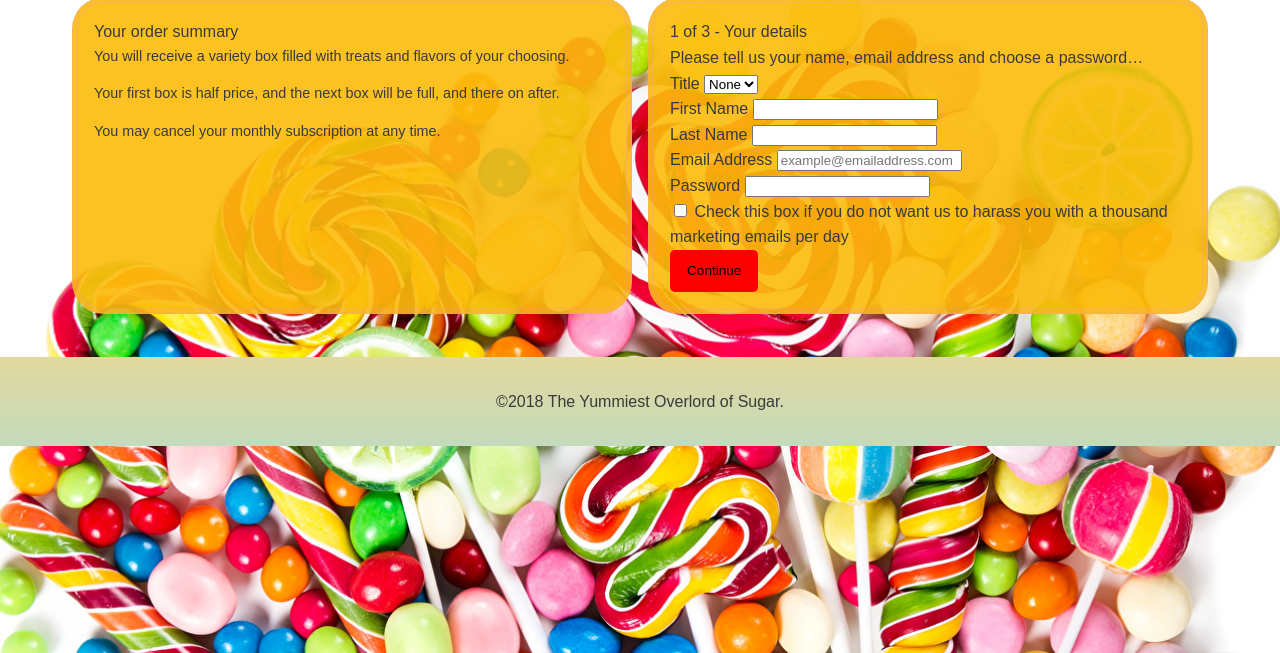
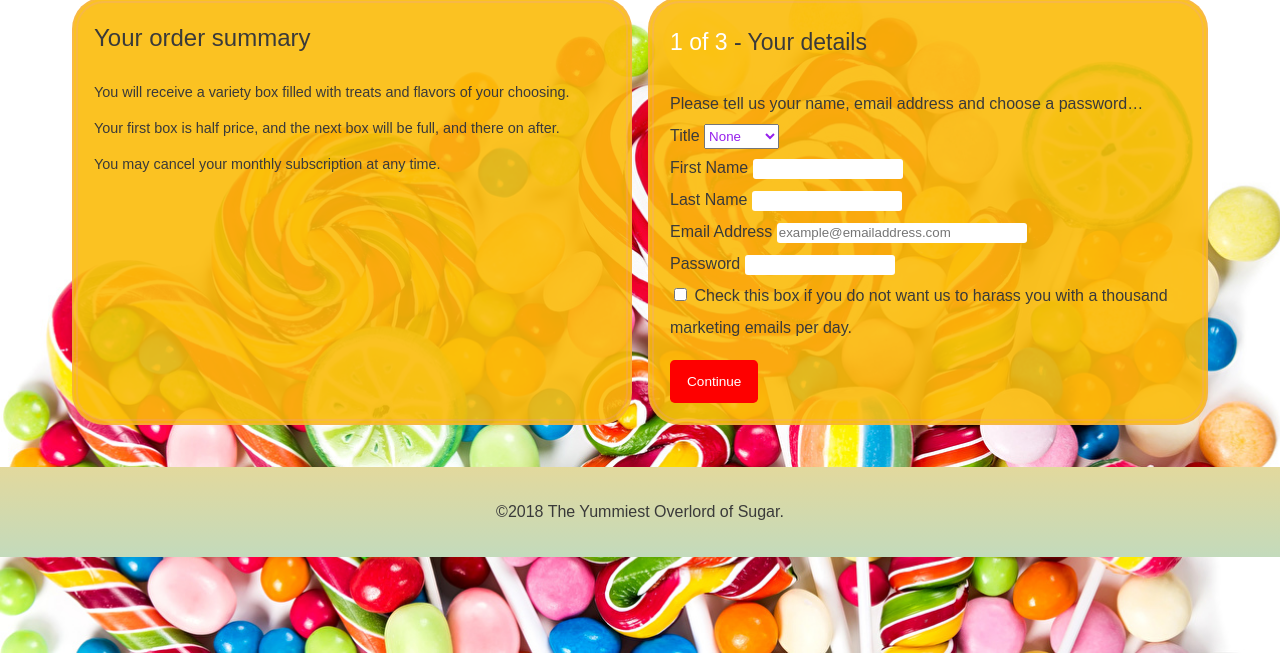
Before and after one commit to ashpollard11/Week2-Homework, a website: page sign-up.html in a window 1280 px wide. Shown: the part 147-800 px from the top of the page. Drawn offline with Linux system fonts and the light colour scheme; a web font is replaced by a local one.

Commit message:
eighth commit
Finished new changes

```diff
--- a/sign-up.html
+++ b/sign-up.html
@@ -24,15 +24,14 @@
 		<div class="row sign-up-description">
 			<h3 class="sub-header">Let's be sweet friends!</h3>
 			<div class="col">
-				<h3>Your order summary</h3>
+				<h4>Your order summary</h4>
 				<p>You will receive a variety box filled with treats and flavors of your choosing.</p>
 				<p>Your first box is half price, and the next box will be full, and there on after.</p>
 				<p class="important-text">You may cancel your monthly subscription at any time.</p>
 				<p></p>
 			</div>
-			<!-- row ends -->
 
-		<form class="col">
+		<form class="col sign-up-form">
 			<h4><span>1 of 3 </span>- Your details</h4>
 			<h5>Please tell us your name, email address and choose a password…</h5>
 			<div class="selection-cont">
@@ -48,27 +47,27 @@
 
 			<div class="selection-cont">
 				<label for="first_name">First Name</label>
-				<input type="text" name="first_name" id="first_name">
+				<input type="text" name="first_name" id="first_name" class="text-input">
 			</div>
 
 			<div class="selection-cont">
 				<label for="last_name">Last Name</label>
-				<input type="text" name="last_name" id="last_name">
+				<input type="text" name="last_name" id="last_name" class="text-input">
 			</div>
 
 			<div class="selection-cont">
 				<label for="email">Email Address</label>
-				<input type="email" name="email" id="email" placeholder="example@emailaddress.com">
+				<input type="email" name="email" id="email" placeholder="example@emailaddress.com" class="text-input">
 			</div>
 
 			<div class="selection-cont">
 				<label for="password">Password</label>
-				<input type="password" name="password" id="password">
+				<input type="password" name="password" id="password" class="text-input">
 			</div>
 
 			<div class="selection-cont">
 				<input type="checkbox" name="marketing_emails" id="marketing_emails" value="1">
-				<label for="marketing_emails">Check this box if you do not want us to harass you with a thousand marketing emails per day</label>
+				<label for="marketing_emails">Check this box if you do not want us to harass you with a thousand marketing emails per day.</label>
 			</div>
 
 			<button type="submit" class="button">Continue </button>
--- a/src/scss/main.scss
+++ b/src/scss/main.scss
@@ -181,6 +181,7 @@ footer {
 		border-radius: 2em;
 		border: 6px double rgba(228, 144, 218, 0.2);
 		background: rgba(251, 188, 11, 0.9);
+	}
 
 	.button {
 		background: $accent-color;
@@ -199,7 +200,7 @@ footer {
 			color: $secondary-color;
 		}
 	}
-	}
+
 
 	.popular {
 
@@ -220,7 +221,62 @@ footer {
 	.sub-header {
 		color: $hover-color;
 		width: 100%;
+		margin-left: 0.4em;
 	}
+
+	h4 {
+		font-size: 24px;
+		margin-bottom: $em-size;
+	}
+
+	p {
+		line-height: 1.5;
+	}
+}
+
+.sign-up-form {
+	line-height: 2;
+
+	h4 {
+		font-size: 23px;
+		span {
+			color: $secondary-color;
+		}
+	}
+
+	.selection-cont {
+		float: left;
+
+		&:nth-child(8) {
+			margin-bottom: $em-size;
+		}
+
+		#title {
+		color: $heading-color;
+		width: 75px;
+  		height: 25px;
+		}
+
+		.text-input {
+			width: 150px;
+			height: 20px;
+			border: none;
+			border-radius: 3px;
+		}
+
+		#email {
+			width: 250px;
+		}
+
+		#marketing-emails {
+			border: none;
+		}
+	}
+
+	.button {
+		color: $secondary-color;
+	}
+
 
 }
 
```
Also changed, not shown: dist/css/main.css, 1 other file. Lines whose indentation alone changed are shown as unchanged.
